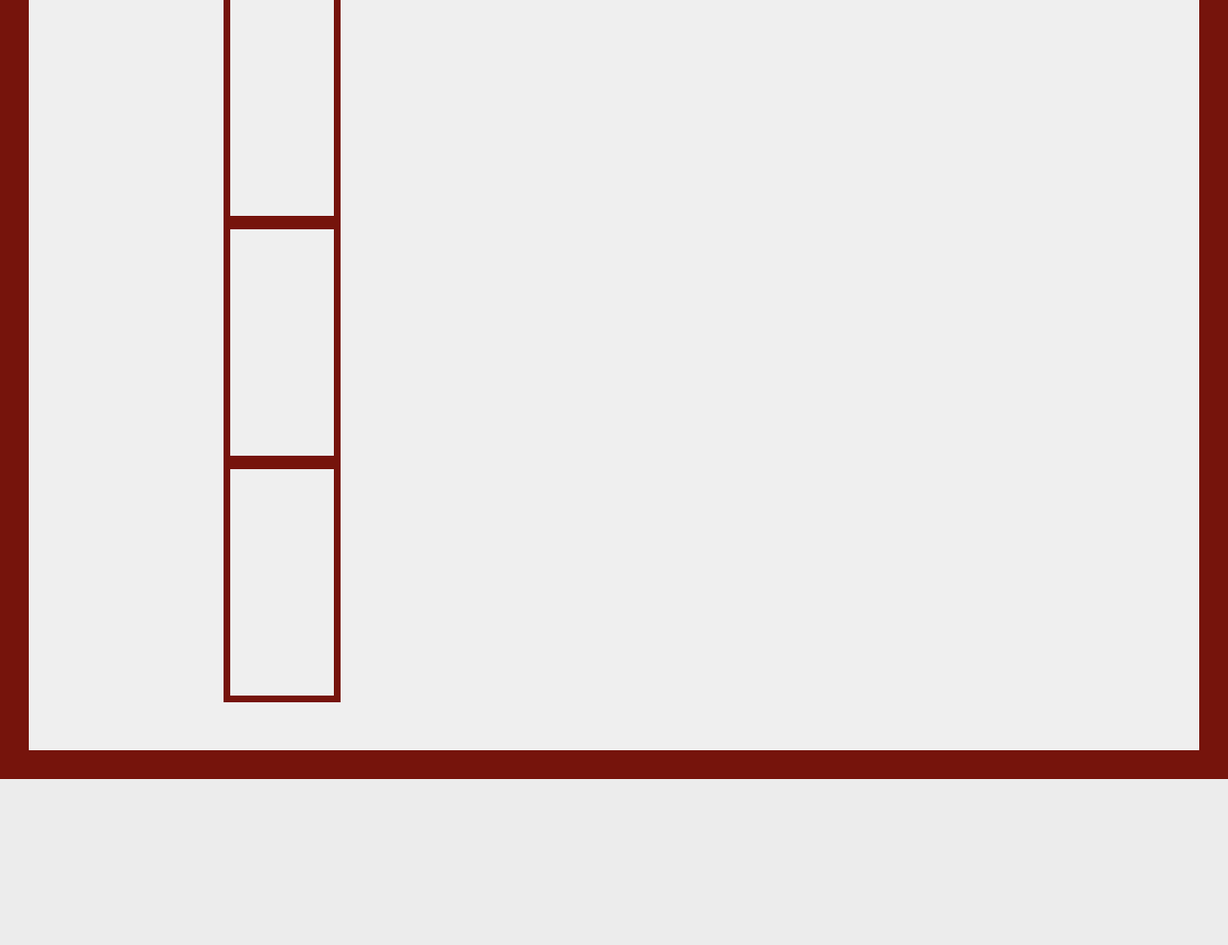
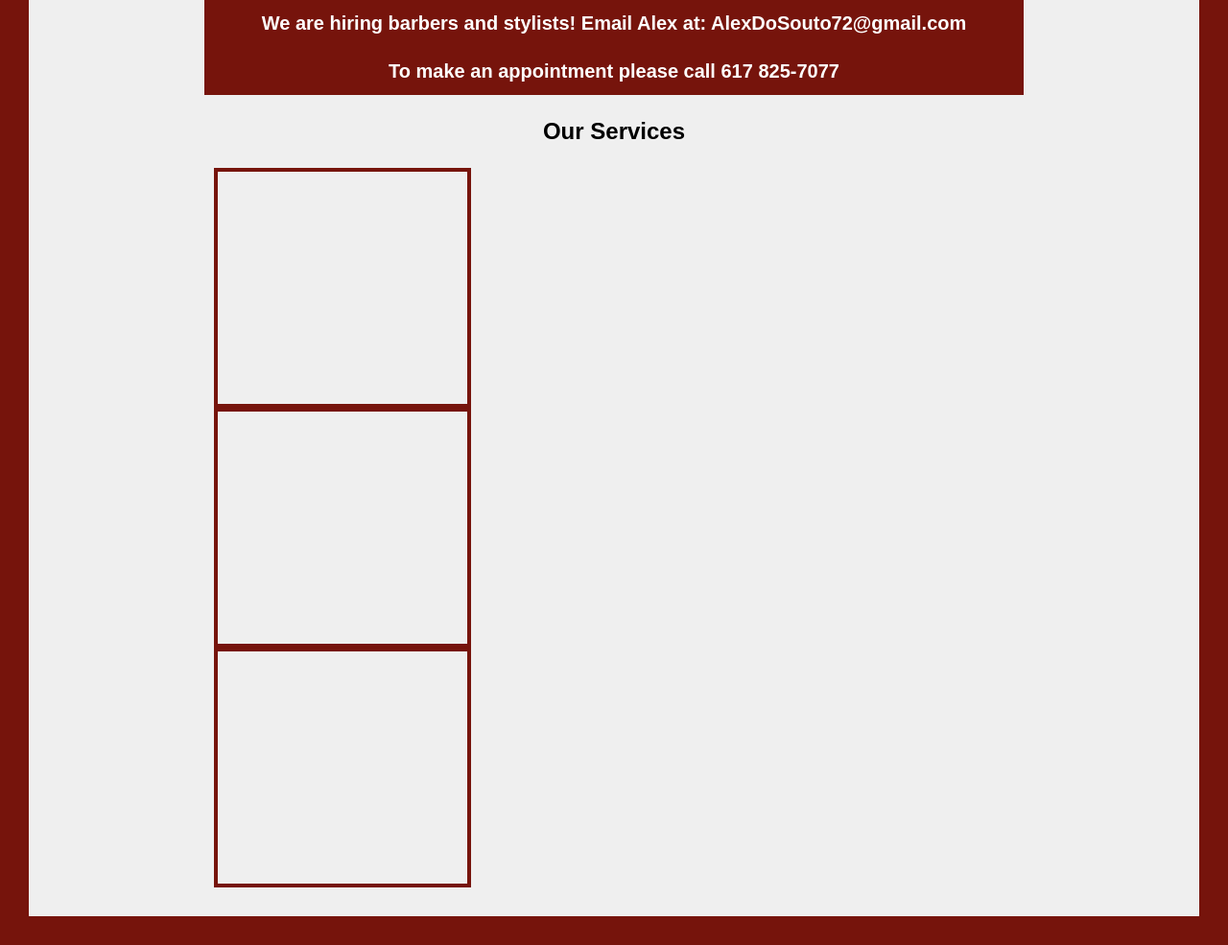
Before and after one commit to ArnoldPires/Alex-website, a PHP site: page / in a window 1280 px wide. Shown: the part 954-1939 px from the top of the page at 96% size. Before the commit the page ends 1766 px from the top, so only its background shows below. Run offline with PHP 8.4, Linux system fonts and the light colour scheme; some libraries are stand-ins or nearby versions.

Commit message:
removed all floats will be using flexbox from now on

```diff
--- a/static-site-2/css/style.css
+++ b/static-site-2/css/style.css
@@ -18,7 +18,6 @@ body {
     font-family: 'Merienda' cursive, -apple-system,BlinkMacSystemFont,"Segoe UI",Roboto,"Helvetica Neue",Arial,sans-serif,"Apple Color Emoji","Segoe UI Emoji","Segoe UI Symbol";
     font-size: 1rem;
     font-weight: 400;
-    float: left;
     line-height: 1.5;
     color: #FFFFFF;
     text-align: left;
@@ -36,12 +35,10 @@ header {
   position: relative;
   padding: 25px;
   width: 100%;
-  float: left;
   z-index: 10;
 }
 
 .logo-wrapper {
-  float: left;
   padding: 15px;
 }
 
@@ -192,32 +189,30 @@ header {
 
 /* Appointment-Number-end */
 
+.wrapper {
+  margin-left: 15%;
+  margin-right: 15%;
+  margin-bottom: 30px;
+}
+
 /*Services section */
 
-.services-wrap {
-  padding-top: 50px;
-  padding-bottom: 50px;
-  margin-left: 15%;
-  margin-right: 15%;
-  -webkit-box-flex: 0;
--ms-flex: 0 0 33.333333%;
-flex: 0 0 33.333333%;
-max-width: 33.333333%;
+.Services-section {
+  width: 100%;
 }
 
-.services {
+.services h2 {
   color: black;
   text-align: center;
 }
 
 .service-borders {
-  border: solid 7px #76140c ;
-  width: 30%;
-  margin-left: 20px;
-  margin-right: 20px;
+  border: solid 4px #76140c ;
+  width: 31.33%;
+  margin-left: 10px;
+  margin-right: 10px;
   height: 250px;
   padding: 10px;
-  z-index: 1;
 }
 
 /*Services section end */
--- a/static-site-2/index.html
+++ b/static-site-2/index.html
@@ -66,9 +66,9 @@
   </div>
 
   <section class="Services-section">
-  <div class="services-wrap">
-    <div class="services">
-      <h2>Our Services</h2>
+    <div class="wrapper">
+      <div class="services">
+        <h2>Our Services</h2>
 
         <div class="service-borders">
 
@@ -83,8 +83,8 @@
 
         </div>
 
+      </div>
     </div>
-  </div>
   </section>
   <!--
 
```
